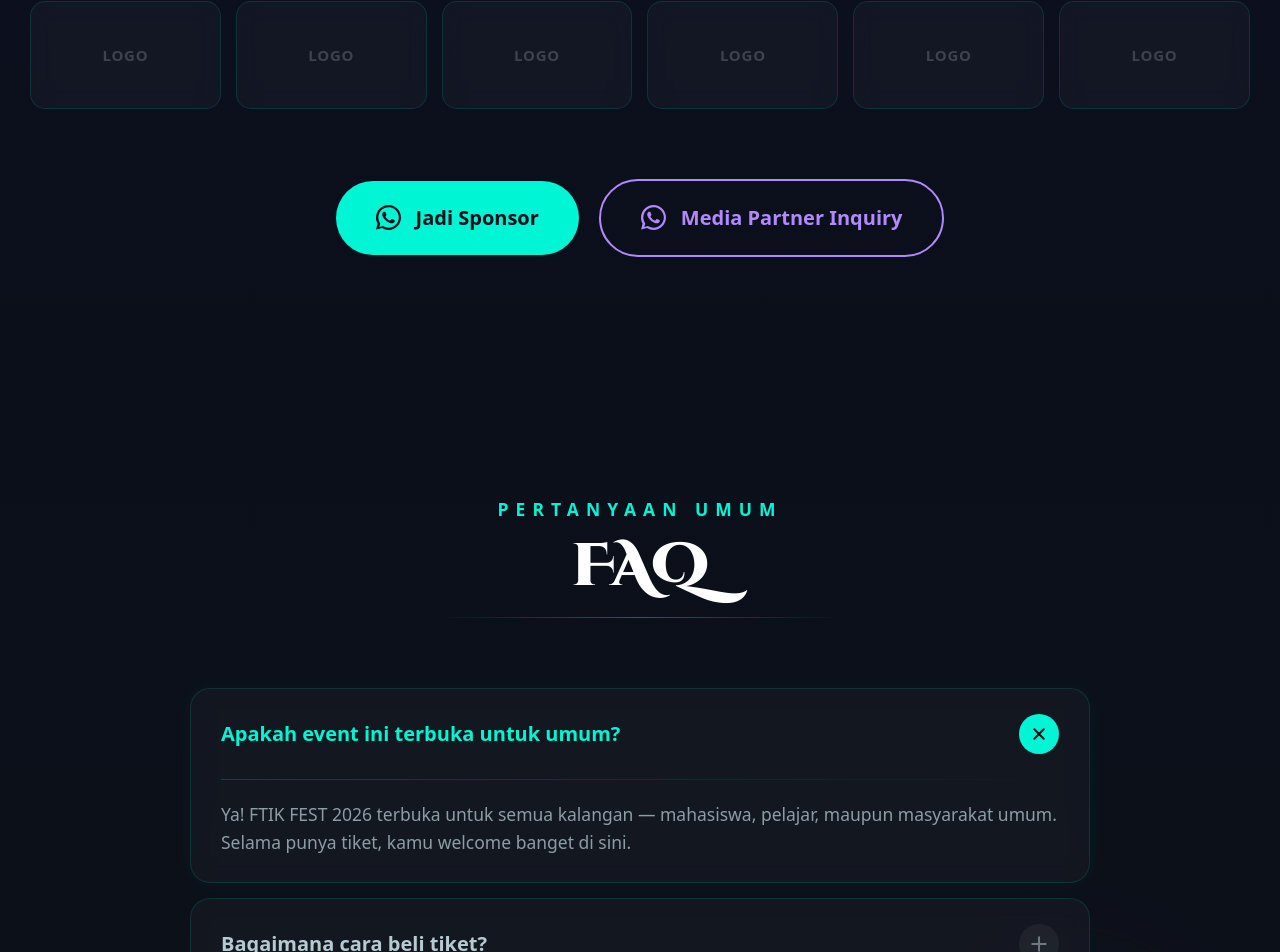
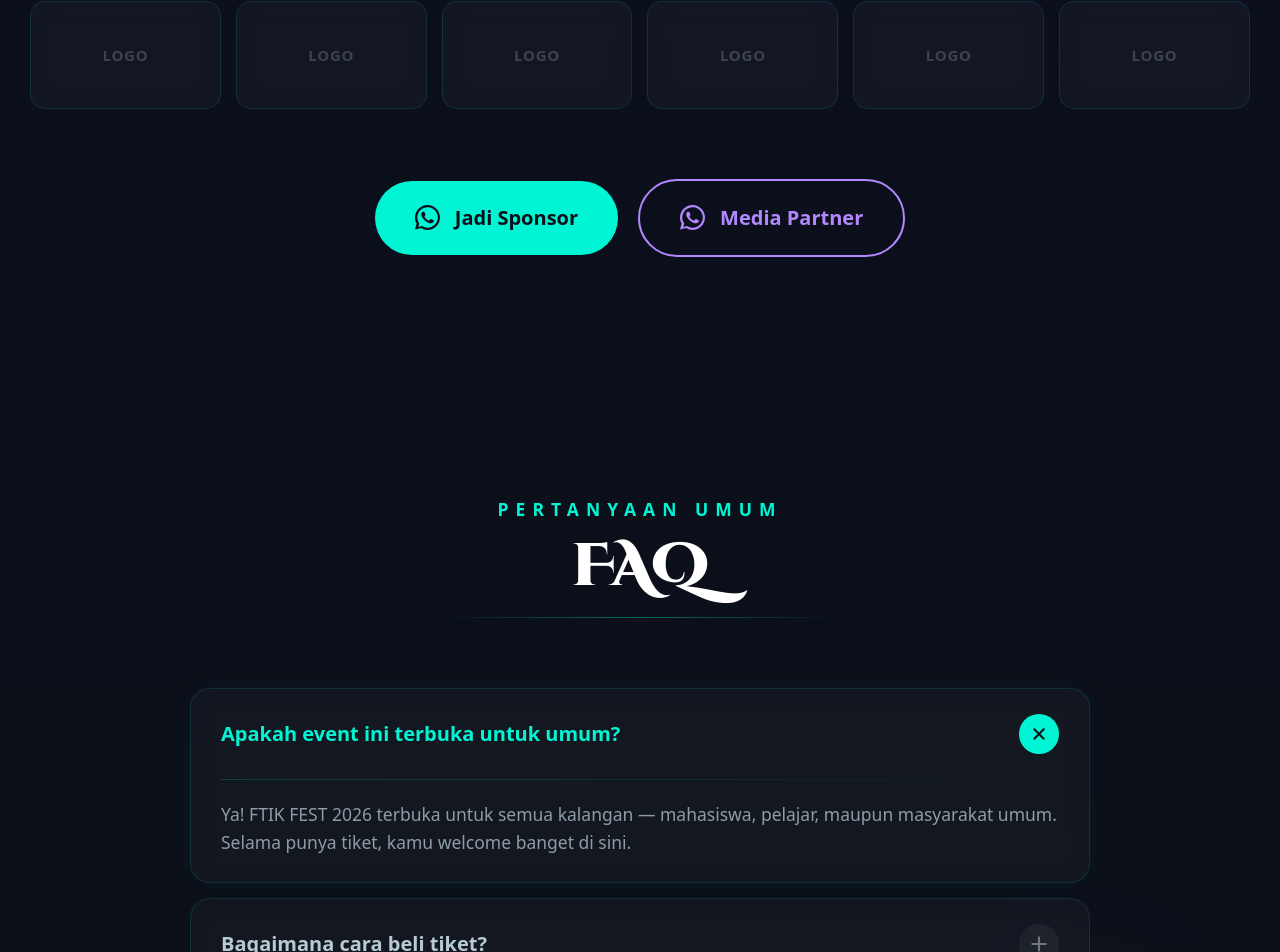
Before and after one commit to AntonyPutra/FTIKFEST2026, a Next.js app: page / in a window 1280 px wide. Shown: the part 6626-7578 px from the top of the page. Built offline with nearby package versions, Linux system fonts and the light colour scheme.

Commit message:
Update Media Partner text in SponsorSection

```diff
--- a/components/SponsorSection.tsx
+++ b/components/SponsorSection.tsx
@@ -140,7 +140,7 @@ export default function SponsorSection() {
               <path d="M17.472 14.382c-.297-.149-1.758-.867-2.03-.967-.273-.099-.471-.148-.67.15-.197.297-.767.966-.94 1.164-.173.199-.347.223-.644.075-.297-.15-1.255-.463-2.39-1.475-.883-.788-1.48-1.761-1.653-2.059-.173-.297-.018-.458.13-.606.134-.133.298-.347.446-.52.149-.174.198-.298.298-.497.099-.198.05-.371-.025-.52-.075-.149-.669-1.612-.916-2.207-.242-.579-.487-.5-.669-.51-.173-.008-.371-.01-.57-.01-.198 0-.52.074-.792.372-.272.297-1.04 1.016-1.04 2.479 0 1.462 1.065 2.875 1.213 3.074.149.198 2.096 3.2 5.077 4.487.709.306 1.262.489 1.694.625.712.227 1.36.195 1.871.118.571-.085 1.758-.719 2.006-1.413.248-.694.248-1.289.173-1.413-.074-.124-.272-.198-.57-.347z" />
               <path d="M12 0C5.373 0 0 5.373 0 12c0 2.135.557 4.14 1.532 5.878L.057 23.5l5.776-1.516A11.95 11.95 0 0012 24c6.627 0 12-5.373 12-12S18.627 0 12 0zm0 21.818a9.818 9.818 0 01-5.007-1.372l-.359-.213-3.432.9.918-3.349-.233-.372A9.818 9.818 0 1112 21.818z" />
             </svg>
-            Media Partner Inquiry
+            Media Partner
           </a>
         </div>
       </div>
```
